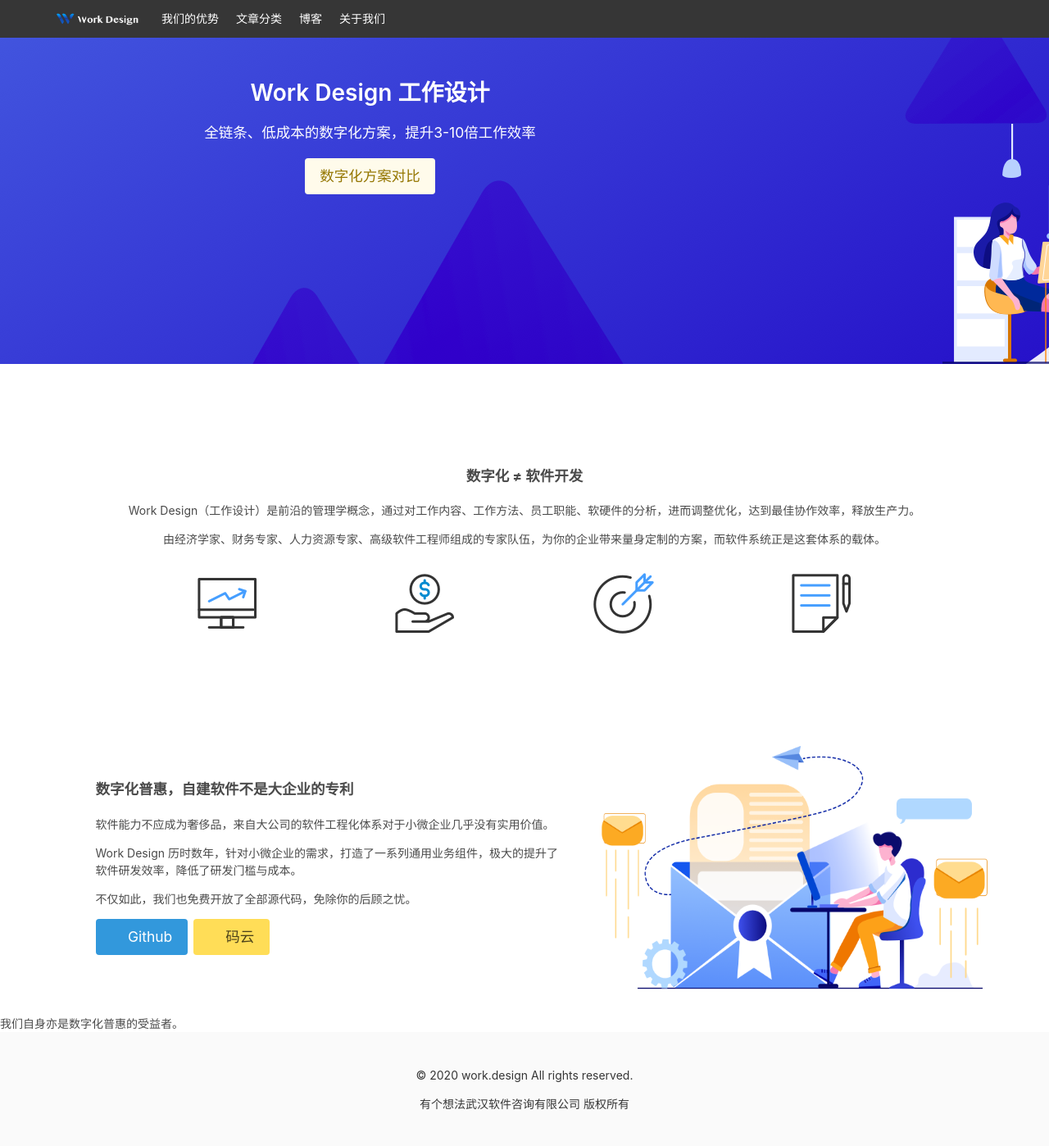
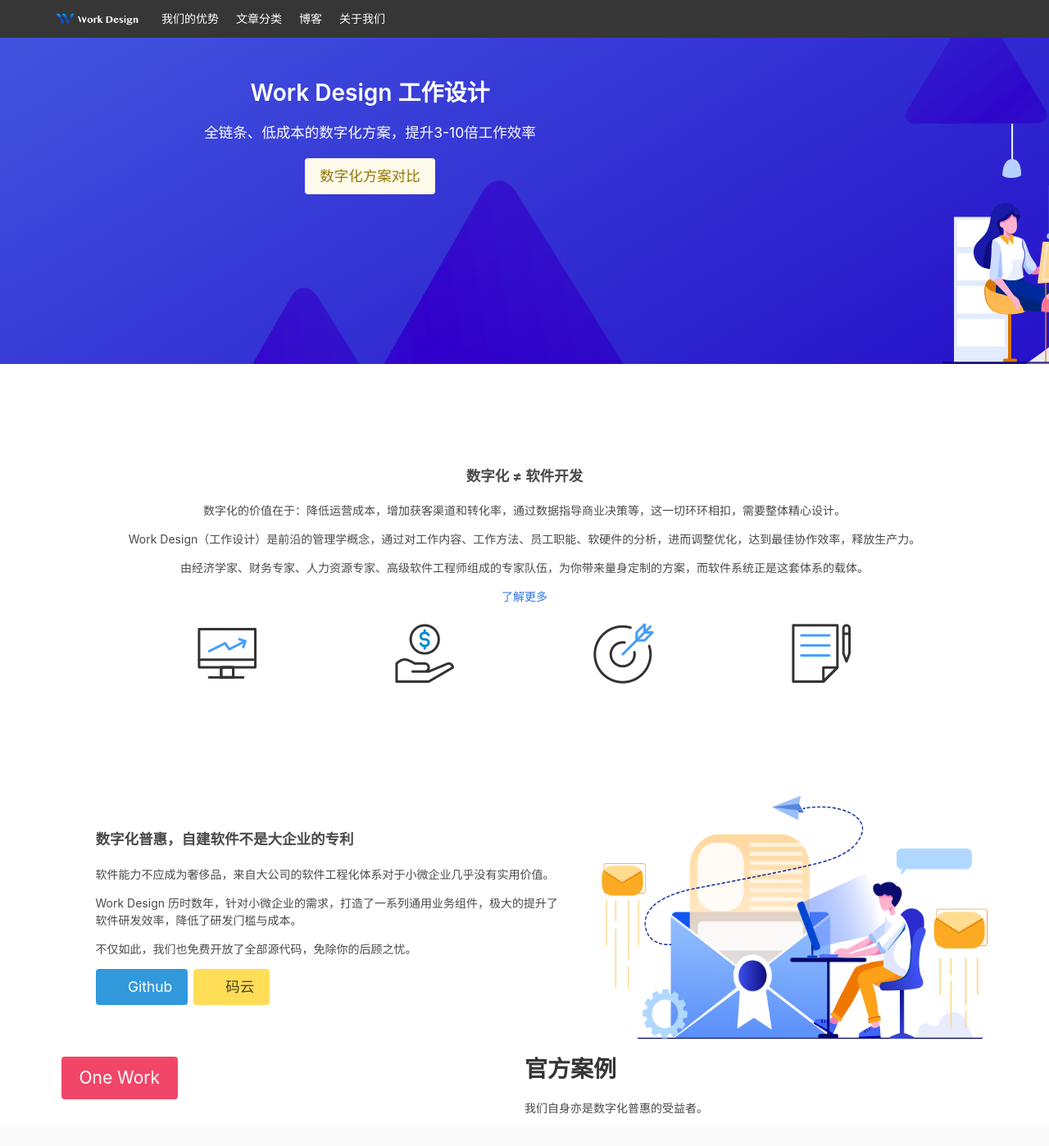
Before and after one commit to yigexiangfa/yigexiangfa.github.io, a Jekyll site: the page built from index.md, in a window 1280 px wide and 1400 px high. Shown: the whole window at 82% size. Built offline with Jekyll 4.4.1, drawn with Linux system fonts in a browser that asks for light colours; some web fonts are replaced.

Commit message:
add button

```diff
--- a/_layouts/door.html
+++ b/_layouts/door.html
@@ -20,12 +20,14 @@
 </section>
 <section class="hero is-medium">
   <div class="hero-body container">
-    <h3 class="subtitle has-text-centered has-text-weight-bold">数字化 ≠ 软件开发</h3>
+    <h2 class="subtitle has-text-centered has-text-weight-bold">数字化 ≠ 软件开发</h2>
     <div class="content has-text-centered">
+      <p>数字化的价值在于：降低运营成本，增加获客渠道和转化率，通过数据指导商业决策等，这一切环环相扣，需要整体精心设计。</p>
       <p>Work Design（工作设计）是前沿的管理学概念，通过对工作内容、工作方法、员工职能、软硬件的分析，进而调整优化，达到最佳协作效率，释放生产力。</p>
-      <p>由经济学家、财务专家、人力资源专家、高级软件工程师组成的专家队伍，为你的企业带来量身定制的方案，而软件系统正是这套体系的载体。</p>
+      <p>由经济学家、财务专家、人力资源专家、高级软件工程师组成的专家队伍，为你带来量身定制的方案，而软件系统正是这套体系的载体。</p>
+      <p><a href="/why">了解更多</a></p>
     </div>
-    <div class="level container" style="margin-top: 30px;">
+    <div class="level container" style="margin-top: 20px;">
       <div class="level-item has-text-centered"><img src="/assets/images/工作内容.png" alt="xx"></div>
       <div class="level-item has-text-centered"><img src="/assets/images/方法.png" alt="xx"></div>
       <div class="level-item has-text-centered"><img src="/assets/images/人员.png" alt="xx"></div>
@@ -36,7 +38,7 @@
 <section class="hero is-medium">
   <div class="container tile is-parent">
     <div class="tile is-vertical is-7" style="padding: 3rem;">
-      <h3 class="subtitle has-text-weight-bold">数字化普惠，自建软件不是大企业的专利</h3>
+      <h2 class="subtitle has-text-weight-bold">数字化普惠，自建软件不是大企业的专利</h2>
       <div class="content">
         <p>软件能力不应成为奢侈品，来自大公司的软件工程化体系对于小微企业几乎没有实用价值。</p>
         <p>Work Design 历时数年，针对小微企业的需求，打造了一系列通用业务组件，极大的提升了软件研发效率，降低了研发门槛与成本。</p>
@@ -59,8 +61,19 @@
   </div>
 </section>
 <section class="hero is-medium">
-  <div class="container tile is-parent">
-
+  <div class="container tile is-parent" style="width: 100%;">
+    <div class="tile is-6">
+      <div class="content has-text-centered">
+        <a href="https://one.work">
+          <button class="button is-large is-danger">One Work</button>
+        </a>
+      </div>
+    </div>
+    <div class="tile is-vertical is-6">
+      <h2 class="title">官方案例</h2>
+      <div class="content">
+        <p>我们自身亦是数字化普惠的受益者。</p>
+      </div>
+    </div>
   </div>
-  <p>我们自身亦是数字化普惠的受益者。</p>
 </section>
```
